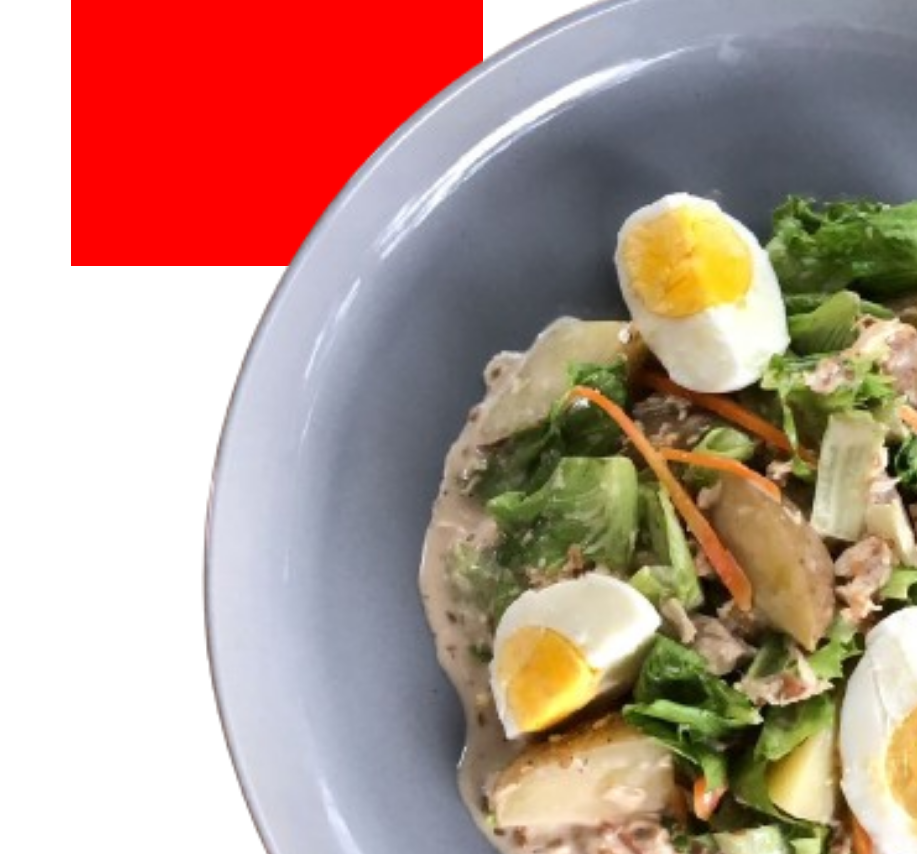
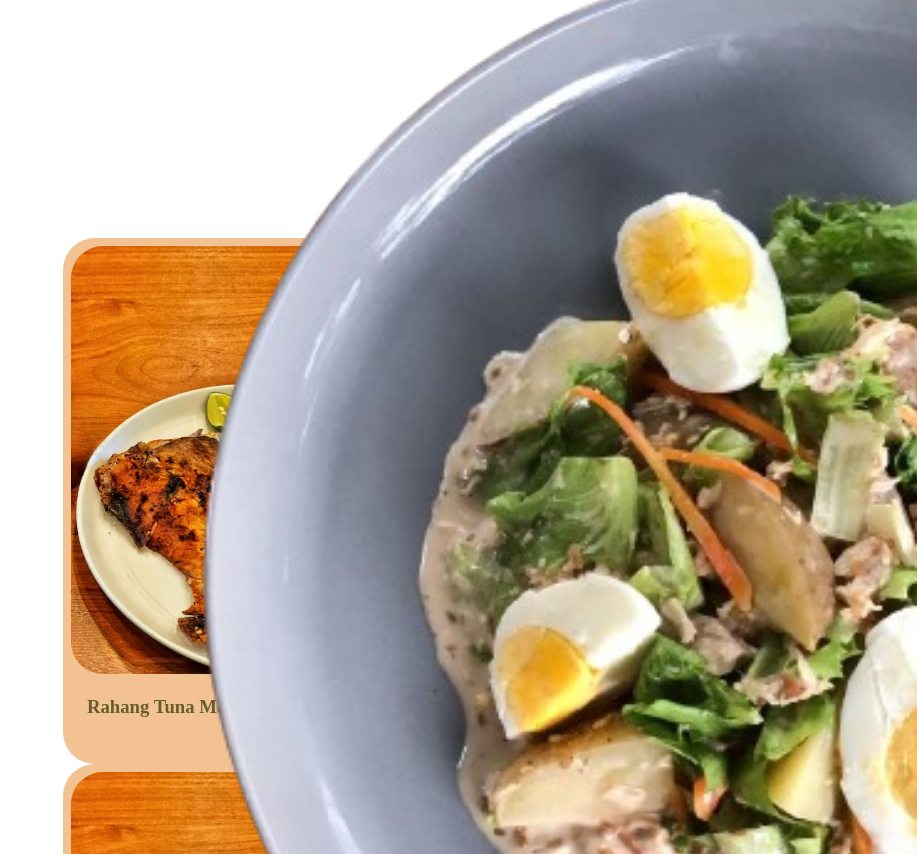
Before and after one commit to SalvatoreCodes/warong-bakar-bakar, a React app: page / in a window 1280 px wide. Shown: the part 506-1360 px from the top of the page, without its empty margins (363-1280 px from the left). Built offline with nearby package versions, Linux system fonts and the light colour scheme; the HTML template or start-up script is replaced by a standard one.

Commit message:
16/5/2024

```diff
--- a/src/App.jsx
+++ b/src/App.jsx
@@ -8,7 +8,10 @@ function App() {
     <div className="app">
       <Navbar />
       <Hero />
-      <Card />
+      <div className="card--container">
+        <Card />
+        <Card />
+      </div>
     </div>
   );
 }
--- a/src/components/Card.jsx
+++ b/src/components/Card.jsx
@@ -1,11 +1,15 @@
 import React from "react";
+import placeholderPicture from "../assets/images/rahang tuna.jpg";
 
 function Card() {
   return (
-    <div className="card--container">
-      <div className="card">
-        <div className="card--image"></div>
-        <div className="card--information"></div>
+    <div className="card">
+      <div className="card--image">
+        <img src={placeholderPicture} alt="placeholder picture" />
+      </div>
+      <div className="card--information">
+        <h3>Rahang Tuna Medium</h3>
+        <p>Rp.51,000</p>
       </div>
     </div>
   );
--- a/src/styles.css
+++ b/src/styles.css
@@ -39,6 +39,8 @@ body {
 }
 .app .hero {
   margin-bottom: 128px;
+  height: 65vh;
+  overflow: hidden;
 }
 .app .hero h1 {
   font-size: 7rem;
@@ -57,17 +59,43 @@ body {
   width: 75%;
   right: 0;
   margin-right: -48px;
+  overflow: hidden;
 }
-.app .card--container {
+.app .card-container {
   width: 100vw;
   display: flex;
-  justify-content: center;
+  gap: 16px;
 }
-.app .card--container .card {
-  height: 312px;
-  width: 412px;
-  background-color: red;
+.app .card {
+  background-color: var(--primary);
+  border-radius: 32px;
+  padding: 8px;
+  width: 428px;
+  margin: auto;
+  display: flex;
+  flex-direction: column;
 }
-.app .card--container .card .card--image {
-  height: 75%;
+.app .card .card--image {
+  height: 428px;
+  width: 100%;
+  padding: 0;
+  border-radius: 32px;
+  overflow: hidden;
+}
+.app .card .card--image img {
+  padding: 0;
+  height: 100%;
+  width: 100%;
+  -o-object-fit: cover;
+     object-fit: cover;
+}
+.app .card .card--information {
+  padding: 16px 0 0 0;
+  color: var(--paragraph);
+  line-height: 1px;
+}
+.app .card .card--information p {
+  display: flex;
+  justify-content: end;
+  font-weight: bold;
 }/*# sourceMappingURL=styles.css.map */
--- a/src/styles.scss
+++ b/src/styles.scss
@@ -43,6 +43,8 @@ body {
   }
   .hero {
     margin-bottom: 128px;
+    height: 65vh;
+    overflow: hidden;
     h1 {
       font-size: 7rem;
       color: #ac8d5c;
@@ -60,19 +62,47 @@ body {
       width: 75%;
       right: 0;
       margin-right: -48px;
+      overflow: hidden;
     }
   }
 
-  .card--container {
+  .card-container {
     width: 100vw;
     display: flex;
-    justify-content: center;
-    .card {
-      height: 312px;
-      width: 412px;
-      background-color: red;
-      .card--image {
-        height: 75%;
+    gap: 16px;
+  }
+
+  .card {
+    background-color: var(--primary);
+    border-radius: 32px;
+    padding: 8px;
+    width: 428px;
+    margin: auto;
+    display: flex;
+    flex-direction: column;
+    .card--image {
+      height: 428px;
+      width: 100%;
+      padding: 0;
+      border-radius: 32px;
+      overflow: hidden;
+
+      img {
+        padding: 0;
+        height: 100%;
+        width: 100%;
+        object-fit: cover;
+      }
+    }
+    .card--information {
+      padding: 16px 0 0 0;
+      color: var(--paragraph);
+      line-height: 1px;
+
+      p {
+        display: flex;
+        justify-content: end;
+        font-weight: bold;
       }
     }
   }
```
Also changed, not shown: src/assets/images/rahang tuna.jpg (added), 1 other file (tests, documents, lock files or other folders).
